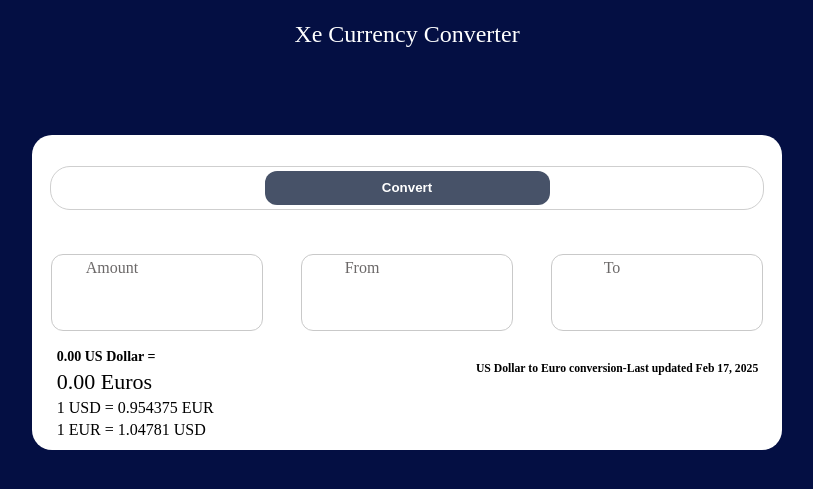
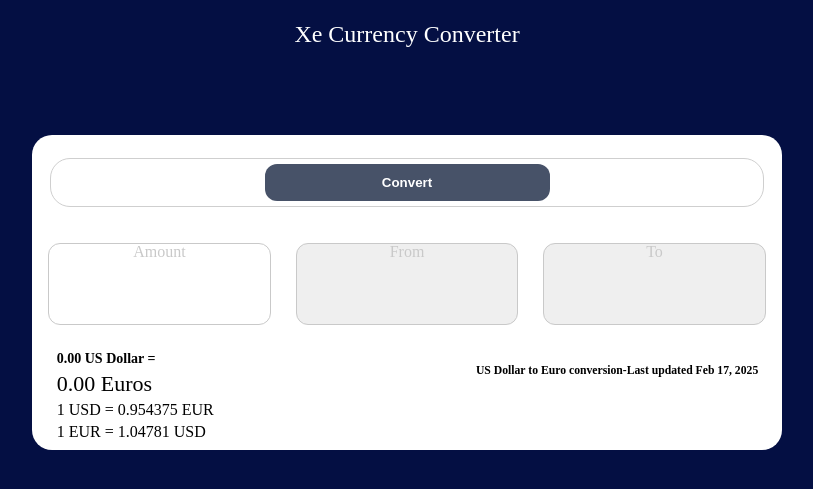
Before and after one commit to greabandrei/Exchange-Rate, a plain HTML site: page index.html in a window 1280 px wide. Shown: the part 87-576 px from the top of the page, without its empty margins (233-1046 px from the left). Drawn offline with Linux system fonts and the light colour scheme.

Commit message:
design imporved middle-content

```diff
--- a/index.css
+++ b/index.css
@@ -36,15 +36,16 @@
 }
 
     .top-content {
-        height: 33.3%;
+        height: 27.3%;
         width: 100%;
         display: flex;
         align-items: center;
         justify-content: center;
+        padding-top: 5px;
     }
         .button-box {
             width: 95%;
-            height: 40%;
+            height: 55%;
             background-color: white;
             display: flex;
             align-items: center;
@@ -65,36 +66,61 @@
 
 
     .middle-content {
-        height: 33.3%;
+        height: 39.3%;
         width: 100%;
         display: flex;
         flex-direction: row;
         align-items: center;
         justify-content: center;
-
     }
         .input-wrapper {
-            height: 100%;
-            width: 100%;
+            width: 33%;
+            height: 70%;
             display: flex;
             align-items: center;
-            justify-content: center;
+            justify-content: flex-end;
+            flex-direction: column-reverse;
+        }
+
+        .select-wrapper {
+            width: 33%;
+            height: 70%;
+            display: flex;
+            align-items: center;
+            justify-content: flex-end;
+            flex-direction: column-reverse;
         }
 
        .insert {
         border-radius: 12px;
         border: 0.5px solid rgb(201, 201, 201);
-        height: 70%;
-        width: 82.5%;
+        height: 80px;
+        width: 89%;
+        font-size: 22px;
+        padding: 0;
+        margin: 0;
+        text-align: center;
        }
 
-       label {
-        position:absolute;
-        padding-bottom: 50px;
-        padding-right: 90px;
-        pointer-events: none;
-        color: rgb(107, 104, 104);
+
+       .select-box{
+        border: 1px solid rgb(201, 201, 201);
+        border-radius: 12px;
+        appearance: none;
+        width: 90%;
+        height: 81.82px;
+        display: flex;
+        justify-content: center;
+        align-items: center;
+        text-align: center;
+        font-size: 20px;
        }
+
+       .input-wrapper-label {
+        position: absolute;
+        color: rgb(201, 201, 201);
+       }
+
 
 
 
--- a/index.html
+++ b/index.html
@@ -22,19 +22,32 @@
             </div>
 
             <div class="middle-content">
+
                 <div class="input-wrapper">
                     <input class="insert" type="number">
-                    <label>Amount</label>
+                    <label class="input-wrapper-label">Amount</label>
                 </div>
 
-                <div class="input-wrapper">
-                    <input class="insert" type="text">
-                    <label>From</label>
+                <div class="select-wrapper">
+                    <select class="select-box">
+                        <option value=""></option>
+                        <option value="eur">EUR</option>
+                        <option value="usd">USD</option>
+                        <option value="gbp">GBP</option>
+                        <option value="ron">RON</option>
+                      </select>
+                    <label class="input-wrapper-label">From</label>
                 </div>
 
-                <div class="input-wrapper">
-                    <input class="insert" type="text">
-                    <label>To</label>
+                <div class="select-wrapper">
+                        <select class="select-box">
+                            <option value=""></option>
+                            <option value="eur">EUR</option>
+                            <option value="usd">USD</option>
+                            <option value="gbp">GBP</option>
+                            <option value="ron">RON</option>
+                        </select>
+                        <label class="input-wrapper-label">To</label>
                 </div>
 
             </div>
@@ -55,11 +68,13 @@
                         <p class="ex-to">1 EUR = 1.04781 USD</p>
                     </div>
                 </div>
+
                 <div class="foot-text">
                     <div class="text">
                         <h3>US Dollar to Euro conversion-Last updated Feb 17, 2025</h3>
                     </div>
                 </div>
+
             </div>
         </div>
     </div>
```
